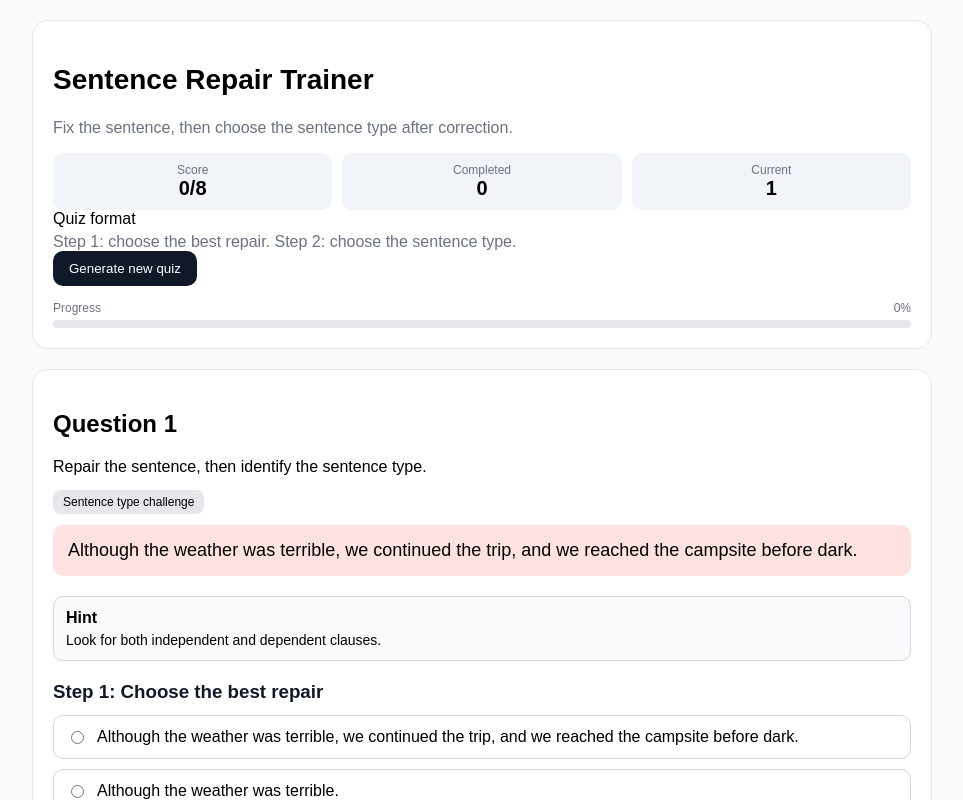
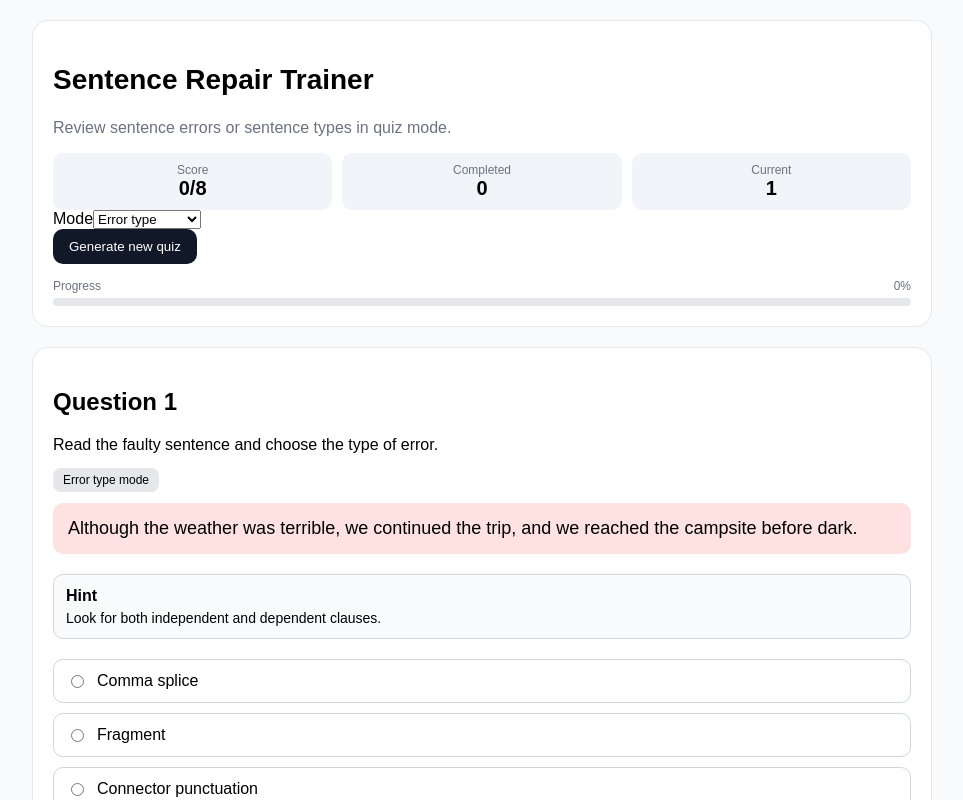
Before and after one commit to lehoanganhnguica/sentencetype, a React (Vite) app: page / in a window 1280 px wide. Both pictures are taken after a click on the button "Generate new quiz". Shown: the top 800 px of the page, without its empty margins (158-1121 px from the left). Built offline with nearby package versions, Linux system fonts and the light colour scheme.

Commit message:
Update App.jsx

```diff
--- a/src/App.jsx
+++ b/src/App.jsx
@@ -2,6 +2,21 @@ import { useMemo, useState } from 'react'
 import { questionDatabase } from './data/questions'
 
 const QUIZ_SIZE = 8
+
+const errorTypes = [
+  'Comma splice',
+  'Fragment',
+  'Connector punctuation',
+  'Sentence type challenge',
+  'Missing comma',
+  'Connector misuse',
+  'Run-on sentence',
+  'Double connector',
+  'Extra conjunction',
+  'Weak sentence connection',
+  'Incorrect structure',
+]
+
 const sentenceTypes = ['simple', 'compound', 'complex', 'compound-complex']
 
 function shuffleArray(arr) {
@@ -27,40 +42,34 @@ function StatCard({ label, value }) {
   )
 }
 
-function FeedbackBox({ question, selectedCorrection, selectedType }) {
-  const correctionCorrect = selectedCorrection === question.corrected
-  const typeCorrect = selectedType === question.targetType
-  const allCorrect = correctionCorrect && typeCorrect
+function FeedbackBox({ question, selectedAnswer, mode }) {
+  const correctAnswer = mode === 'error' ? question.issue : question.targetType
+  const isCorrect = selectedAnswer === correctAnswer
 
   return (
-    <div className={`feedback-box ${allCorrect ? 'correct' : 'wrong'}`}>
-      <div className="feedback-title">{allCorrect ? 'Correct' : 'Not quite'}</div>
+    <div className={`feedback-box ${isCorrect ? 'correct' : 'wrong'}`}>
+      <div className="feedback-title">{isCorrect ? 'Correct' : 'Not quite'}</div>
+
       <div className="feedback-text">
-        <strong>Corrected sentence:</strong> {question.corrected}
+        <strong>Correct answer:</strong> {correctAnswer}
       </div>
-      <div className="feedback-text">
-        <strong>Sentence type:</strong> {question.targetType}
-      </div>
-      <div className="feedback-text">{question.explanation}</div>
-      {!correctionCorrect && (
+
+      {mode === 'sentence' && (
         <div className="feedback-text">
-          Your repair choice was not the best fix for this sentence.
+          <strong>Corrected sentence:</strong> {question.corrected}
         </div>
       )}
-      {!typeCorrect && (
-        <div className="feedback-text">
-          Review the corrected sentence carefully before choosing the sentence type.
-        </div>
-      )}
+
+      <div className="feedback-text">{question.explanation}</div>
     </div>
   )
 }
 
 export default function App() {
+  const [mode, setMode] = useState('error')
   const [quiz, setQuiz] = useState([])
   const [currentIndex, setCurrentIndex] = useState(0)
-  const [selectedCorrection, setSelectedCorrection] = useState('')
-  const [selectedType, setSelectedType] = useState('')
+  const [selectedAnswer, setSelectedAnswer] = useState('')
   const [submittedMap, setSubmittedMap] = useState({})
   const [answerMap, setAnswerMap] = useState({})
 
@@ -77,12 +86,10 @@ export default function App() {
       const answer = answerMap[question.id]
       if (!answer) return total
 
-      const correctionCorrect = answer.selectedCorrection === question.corrected
-      const typeCorrect = answer.selectedType === question.targetType
-
-      return correctionCorrect && typeCorrect ? total + 1 : total
+      const correctAnswer = mode === 'error' ? question.issue : question.targetType
+      return answer === correctAnswer ? total + 1 : total
     }, 0)
-  }, [quiz, answerMap])
+  }, [quiz, answerMap, mode])
 
   const progress = hasQuiz ? Math.round((completedCount / quiz.length) * 100) : 0
 
@@ -90,21 +97,17 @@ export default function App() {
     const newQuiz = generateQuizData()
     setQuiz(newQuiz)
     setCurrentIndex(0)
-    setSelectedCorrection('')
-    setSelectedType('')
+    setSelectedAnswer('')
     setSubmittedMap({})
     setAnswerMap({})
   }
 
   function handleCheckAnswer() {
-    if (!currentQuestion || !selectedCorrection || !selectedType) return
+    if (!currentQuestion || !selectedAnswer) return
 
     setAnswerMap((prev) => ({
       ...prev,
-      [currentQuestion.id]: {
-        selectedCorrection,
-        selectedType,
-      },
+      [currentQuestion.id]: selectedAnswer,
     }))
 
     setSubmittedMap((prev) => ({
@@ -115,9 +118,15 @@ export default function App() {
 
   function handleNextQuestion() {
     setCurrentIndex((prev) => prev + 1)
-    setSelectedCorrection('')
-    setSelectedType('')
+    setSelectedAnswer('')
   }
+
+  const currentOptions = mode === 'error' ? errorTypes : sentenceTypes
+  const displaySentence = mode === 'error' ? currentQuestion?.faulty : currentQuestion?.corrected
+  const instruction =
+    mode === 'error'
+      ? 'Read the faulty sentence and choose the type of error.'
+      : 'Read the corrected sentence and choose the sentence type.'
 
   return (
     <div className="page">
@@ -125,7 +134,7 @@ export default function App() {
         <section className="panel">
           <h1 className="title">Sentence Repair Trainer</h1>
           <p className="subtitle">
-            Fix the sentence, then choose the sentence type after correction.
+            Review sentence errors or sentence types in quiz mode.
           </p>
 
           <div className="stats-grid">
@@ -136,11 +145,20 @@ export default function App() {
 
           <div className="controls">
             <div className="control-group">
-              <div className="control-label">Quiz format</div>
-              <div className="subtitle">
-                Step 1: choose the best repair. Step 2: choose the sentence type.
-              </div>
+              <label htmlFor="mode" className="control-label">
+                Mode
+              </label>
+              <select
+                id="mode"
+                className="select"
+                value={mode}
+                onChange={(e) => setMode(e.target.value)}
+              >
+                <option value="error">Error type</option>
+                <option value="sentence">Sentence type</option>
+              </select>
             </div>
+
             <button className="button button-primary" onClick={generateNewQuiz}>
               Generate new quiz
             </button>
@@ -161,7 +179,7 @@ export default function App() {
           <section className="panel empty-state">
             <h2>No quiz yet</h2>
             <p>
-              Click <strong>Generate new quiz</strong> to begin.
+              Choose a mode, then click <strong>Generate new quiz</strong> to begin.
             </p>
           </section>
         )}
@@ -171,68 +189,52 @@ export default function App() {
             <div className="question-top">
               <div>
                 <h2 className="question-title">Question {currentIndex + 1}</h2>
-                <p className="question-subtitle">Repair the sentence, then identify the sentence type.</p>
+                <p className="question-subtitle">{instruction}</p>
               </div>
-              <span className="badge">{currentQuestion.issue}</span>
+              <span className="badge">{mode === 'error' ? 'Error type mode' : 'Sentence type mode'}</span>
             </div>
 
-            <div className="sentence-box">{currentQuestion.faulty}</div>
+            <div className="sentence-box">{displaySentence}</div>
 
-            <div className="feedback-box" style={{ background: '#f8fafc', borderColor: '#d1d5db', marginTop: '20px' }}>
-              <div className="feedback-title">Hint</div>
-              <div className="feedback-text">{currentQuestion.hint}</div>
-            </div>
+            {mode === 'sentence' && (
+              <div
+                className="feedback-box"
+                style={{ background: '#f8fafc', borderColor: '#d1d5db', marginTop: '20px' }}
+              >
+                <div className="feedback-title">Original faulty sentence</div>
+                <div className="feedback-text">{currentQuestion.faulty}</div>
+              </div>
+            )}
+
+            {mode === 'error' && (
+              <div
+                className="feedback-box"
+                style={{ background: '#f8fafc', borderColor: '#d1d5db', marginTop: '20px' }}
+              >
+                <div className="feedback-title">Hint</div>
+                <div className="feedback-text">{currentQuestion.hint}</div>
+              </div>
+            )}
 
             <div style={{ marginTop: '20px' }}>
-              <h3
-                className="question-subtitle"
-                style={{ color: '#111827', fontWeight: 700, marginBottom: '12px' }}
-              >
-                Step 1: Choose the best repair
-              </h3>
               <div className="options-list">
-                {currentQuestion.choices.map((choice) => (
-                  <label key={choice} className="option-card" style={{ alignItems: 'flex-start' }}>
+                {currentOptions.map((option) => (
+                  <label key={option} className="option-card" style={{ alignItems: 'flex-start' }}>
                     <input
                       type="radio"
-                      name={`repair-${currentQuestion.id}`}
-                      value={choice}
-                      checked={selectedCorrection === choice}
-                      onChange={() => setSelectedCorrection(choice)}
+                      name={`question-${currentQuestion.id}`}
+                      value={option}
+                      checked={selectedAnswer === option}
+                      onChange={() => setSelectedAnswer(option)}
                       disabled={isSubmitted}
                     />
-                    <span className="option-text" style={{ textTransform: 'none', fontSize: '16px' }}>
-                      {choice}
+                    <span
+                      className="option-text"
+                      style={{ textTransform: 'none', fontSize: '16px' }}
+                    >
+                      {option}
                     </span>
                   </label>
-                ))}
-              </div>
-            </div>
-
-            <div style={{ marginTop: '20px' }}>
-              <h3
-                className="question-subtitle"
-                style={{ color: '#111827', fontWeight: 700, marginBottom: '12px' }}
-              >
-                Step 2: Choose the sentence type after correction
-              </h3>
-              <div className="stats-grid" style={{ marginTop: 0 }}>
-                {sentenceTypes.map((type) => (
-                  <button
-                    key={type}
-                    type="button"
-                    className="button"
-                    onClick={() => setSelectedType(type)}
-                    disabled={isSubmitted}
-                    style={{
-                      background: selectedType === type ? '#111827' : '#ffffff',
-                      color: selectedType === type ? '#ffffff' : '#111827',
-                      border: '1px solid #d1d5db',
-                      textTransform: 'capitalize',
-                    }}
-                  >
-                    {type}
-                  </button>
                 ))}
               </div>
             </div>
@@ -241,8 +243,8 @@ export default function App() {
               <div style={{ marginTop: '20px' }}>
                 <FeedbackBox
                   question={currentQuestion}
-                  selectedCorrection={answerMap[currentQuestion.id].selectedCorrection}
-                  selectedType={answerMap[currentQuestion.id].selectedType}
+                  selectedAnswer={answerMap[currentQuestion.id]}
+                  mode={mode}
                 />
               </div>
             )}
@@ -252,7 +254,7 @@ export default function App() {
                 <button
                   className="button button-primary"
                   onClick={handleCheckAnswer}
-                  disabled={!selectedCorrection || !selectedType}
+                  disabled={!selectedAnswer}
                 >
                   Check answer
                 </button>
```
